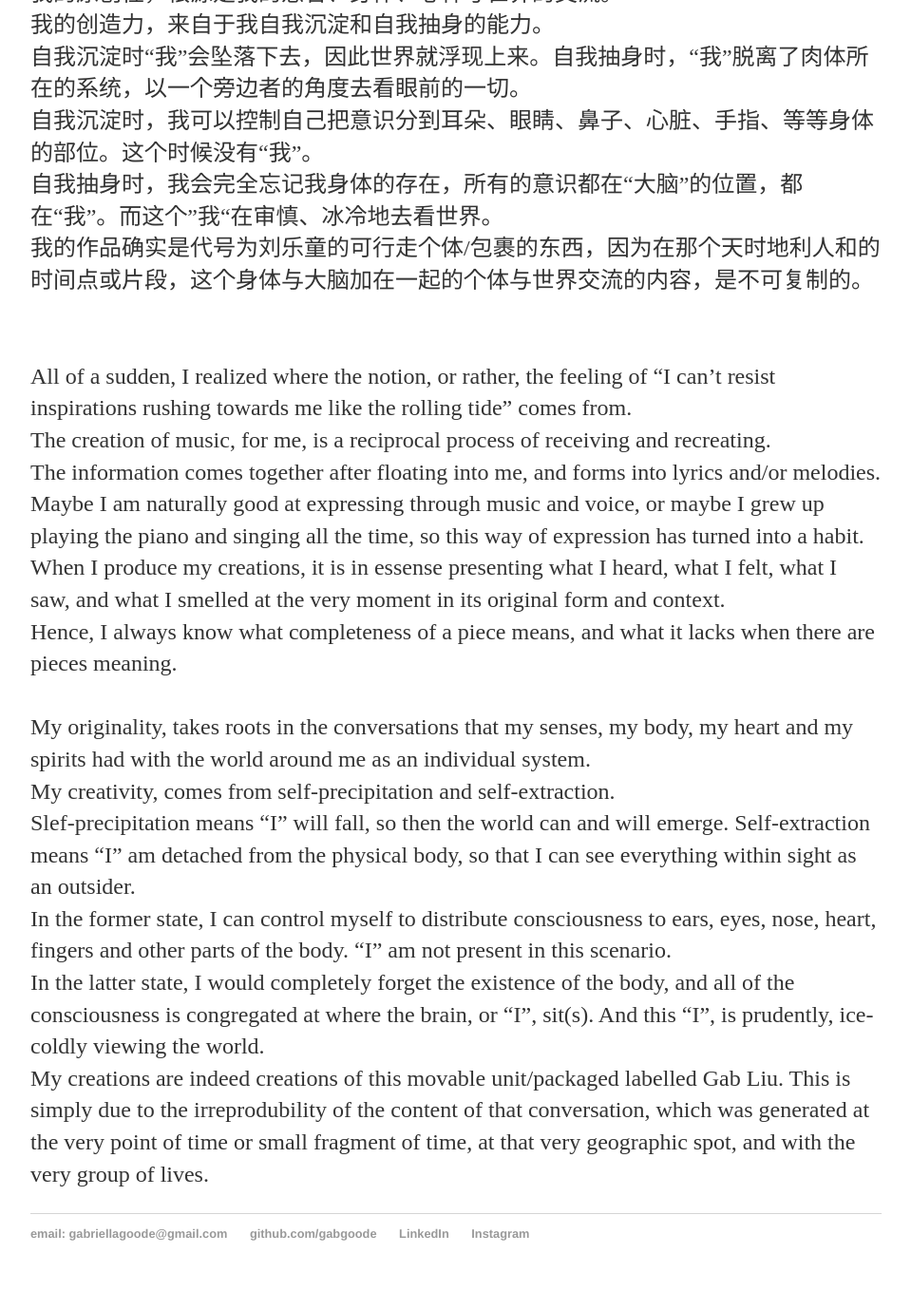
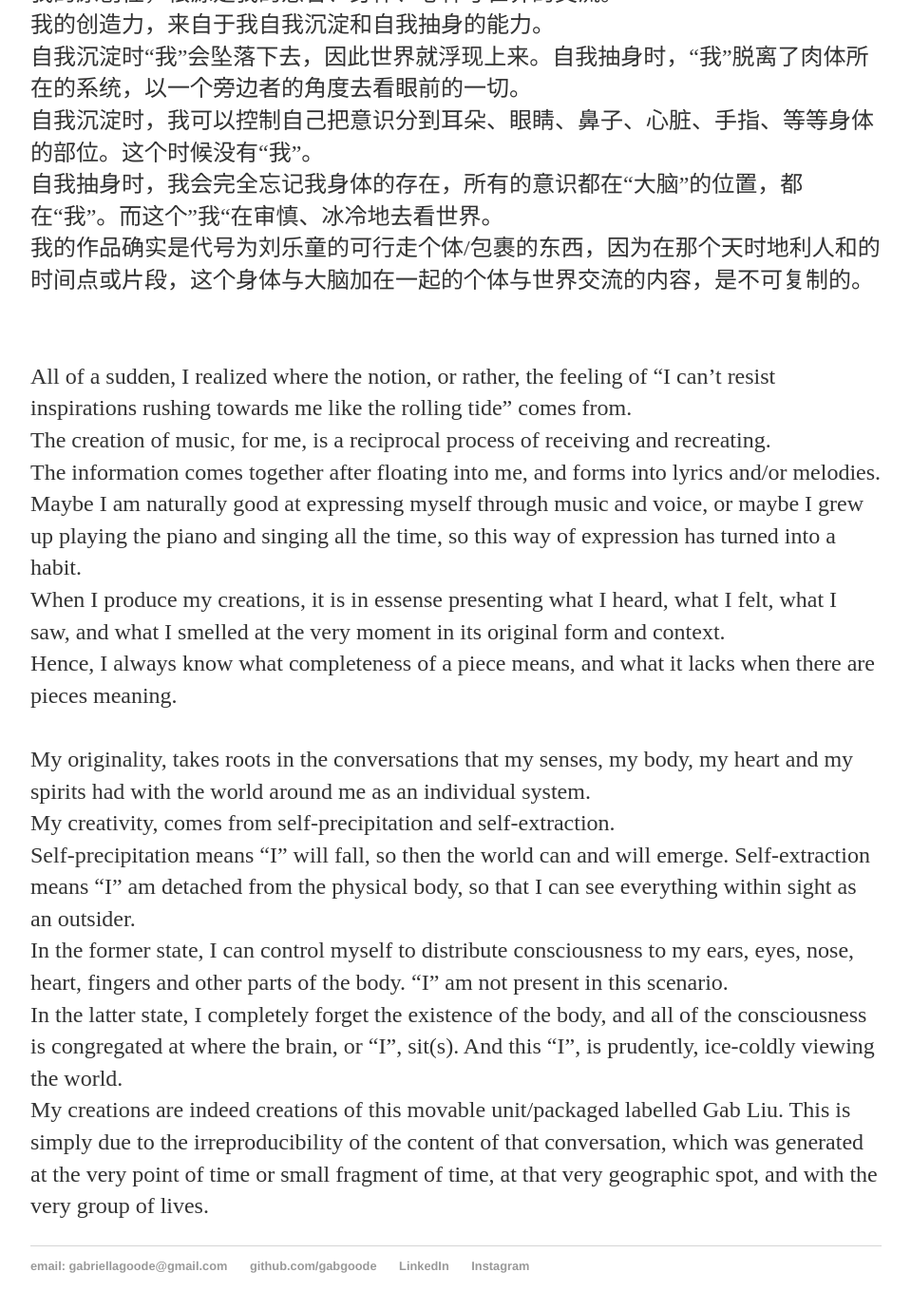
Before and after one commit to gabgoode/gabgoode.github.io, a Jekyll site: the page built from _posts/2020-06-13-on-creativity.md, in a window 1280 px wide and 1400 px high, scrolled down 592 px. Shown: the top 1379 px of the window at 95% size, without its empty margins (160-1119 px from the left). Built offline with Jekyll 4.4.1, drawn with Linux system fonts in a browser that asks for light colours.

Commit message:
fixed typos

```diff
--- a/_posts/2020-06-13-on-creativity.md
+++ b/_posts/2020-06-13-on-creativity.md
@@ -20,13 +20,13 @@ date: 2020-06-13
 <br/>
 All of a sudden, I realized where the notion, or rather, the feeling of "I can't resist inspirations rushing towards me like the rolling tide" comes from. <br/>
 The creation of music, for me, is a reciprocal process of receiving and recreating. <br/>
-The information comes together after floating into me, and forms into lyrics and/or melodies. Maybe I am naturally good at expressing through music and voice, or maybe I grew up playing the piano and singing all the time, so this way of expression has turned into a habit. <br/>
+The information comes together after floating into me, and forms into lyrics and/or melodies. Maybe I am naturally good at expressing myself through music and voice, or maybe I grew up playing the piano and singing all the time, so this way of expression has turned into a habit. <br/>
 When I produce my creations, it is in essense presenting what I heard, what I felt, what I saw, and what I smelled at the very moment in its original form and context. <br/>
 Hence, I always know what completeness of a piece means, and what it lacks when there are pieces meaning. <br/>
 <br/>
 My originality, takes roots in the conversations that my senses, my body, my heart and my spirits had with the world around me as an individual system. <br/>
 My creativity, comes from self-precipitation and self-extraction. <br/>
-Slef-precipitation means "I" will fall, so then the world can and will emerge. Self-extraction means "I" am detached from the physical body, so that I can see everything within sight as an outsider. <br/>
-In the former state, I can control myself to distribute consciousness to ears, eyes, nose, heart, fingers and other parts of the body. "I" am not present in this scenario. <br/>
-In the latter state, I would completely forget the existence of the body, and all of the consciousness is congregated at where the brain, or "I", sit(s). And this "I", is prudently, ice-coldly viewing the world. <br/>
-My creations are indeed creations of this movable unit/packaged labelled Gab Liu. This is simply due to the irreprodubility of the content of that conversation, which was generated at the very point of time or small fragment of time, at that very geographic spot, and with the very group of lives.
+Self-precipitation means "I" will fall, so then the world can and will emerge. Self-extraction means "I" am detached from the physical body, so that I can see everything within sight as an outsider. <br/>
+In the former state, I can control myself to distribute consciousness to my ears, eyes, nose, heart, fingers and other parts of the body. "I" am not present in this scenario. <br/>
+In the latter state, I completely forget the existence of the body, and all of the consciousness is congregated at where the brain, or "I", sit(s). And this "I", is prudently, ice-coldly viewing the world. <br/>
+My creations are indeed creations of this movable unit/packaged labelled Gab Liu. This is simply due to the irreproducibility of the content of that conversation, which was generated at the very point of time or small fragment of time, at that very geographic spot, and with the very group of lives.
```
